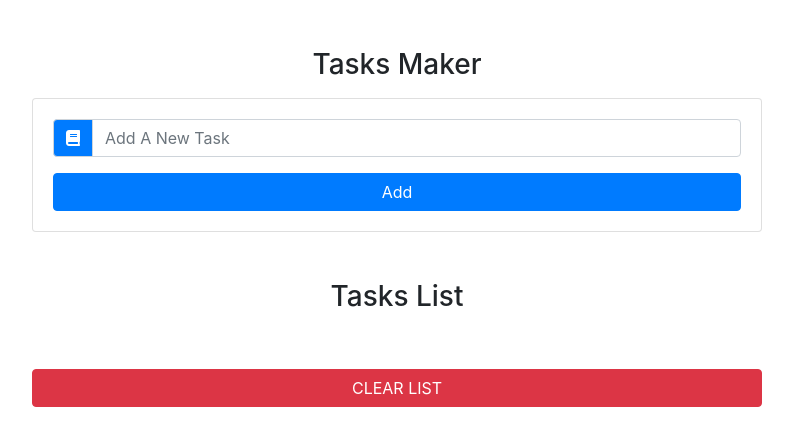
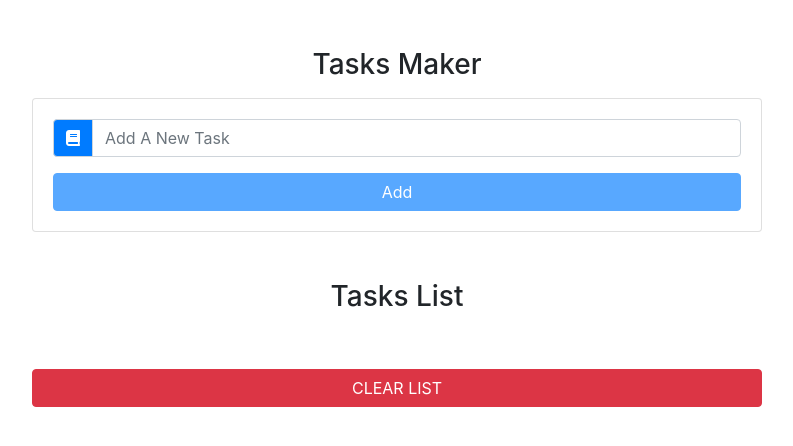
Before and after one commit to Juankqm/Reactjs-todoList, a React (Create React App) app: page / in a window 1280 px wide. Shown: the top 446 px of the page, without its empty margins (243-1036 px from the left). Built offline with nearby package versions, Linux system fonts and the light colour scheme.

Commit message:
Continuous Deployment-Input Button able/disable added

```diff
--- a/src/components/todoInput/index.js
+++ b/src/components/todoInput/index.js
@@ -22,6 +22,9 @@ export default class TodoInput extends Component {
           </div>
           <button
             type="submit"
+            disabled={
+              item? false:true
+            }
             className={
               editItem
                 ? "btn btn-block btn-success mt-3 text-capitalize"
```
